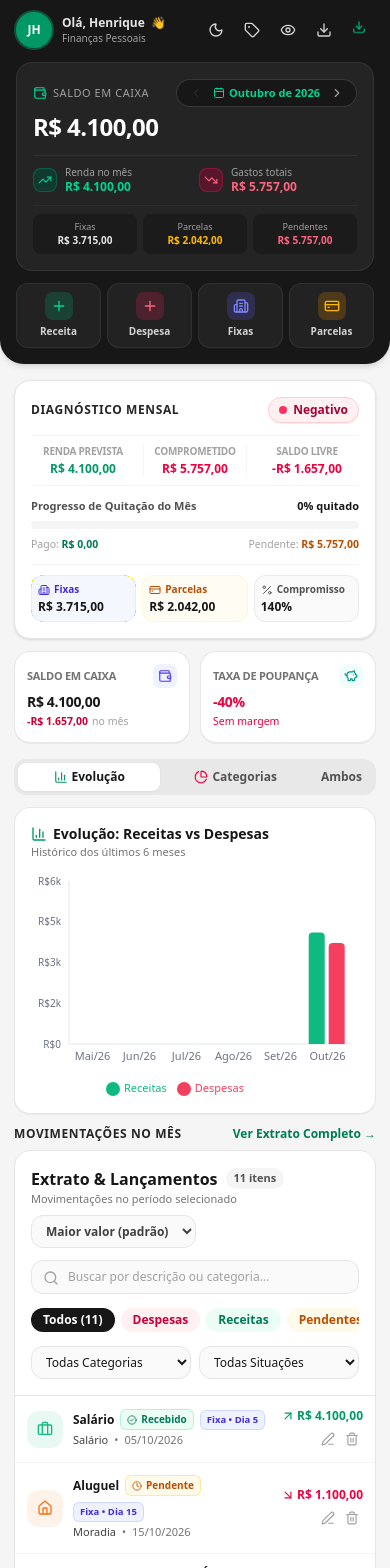
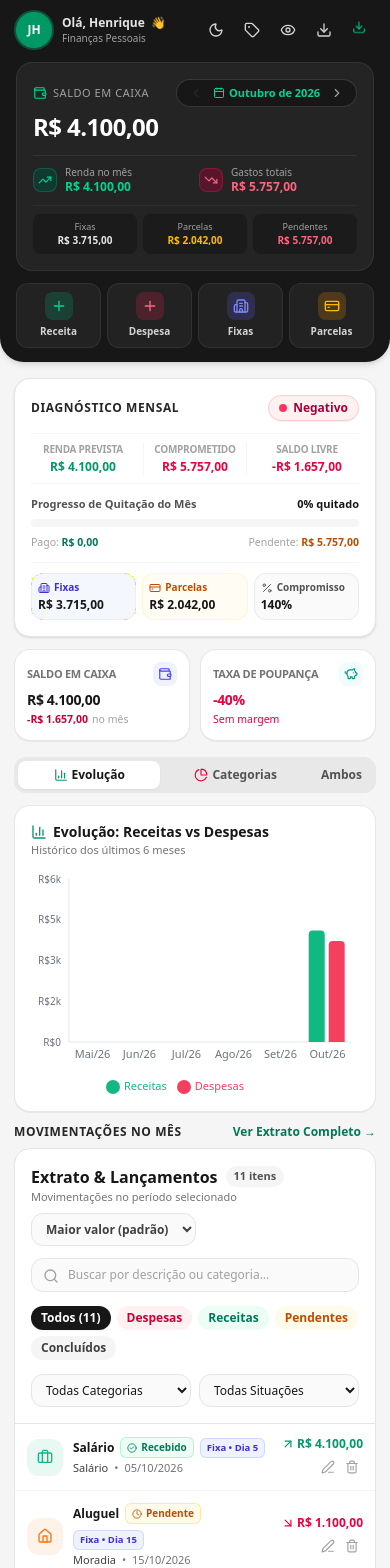
Before and after one commit to jhenriquedm/app-gestao-financeira-oficial, a React (Vite) app: page / in a window 390 px wide. Shown: the top 1568 px of the page. Built offline with nearby package versions, Linux system fonts and the light colour scheme.

Commit message:
feat: show balance card only on overview tab, improve modal contrast and filters

```diff
--- a/src/App.tsx
+++ b/src/App.tsx
@@ -727,6 +727,7 @@ export const App: React.FC = () => {
 
       {/* Mobile App Header with Month Selector Dropdown, Dark Mode & Categories */}
       <MobileHeader
+        activeTab={activeTab}
         currentYearMonth={currentYearMonth}
         onMonthChange={setCurrentYearMonth}
         summary={monthlySummary}
--- a/src/components/MobileHeader.tsx
+++ b/src/components/MobileHeader.tsx
@@ -24,6 +24,7 @@ import { AppNavTab } from './MobileBottomNav';
 import { PWAInstallButton } from './PWAInstallButton';
 
 interface MobileHeaderProps {
+  activeTab: AppNavTab;
   currentYearMonth: string;
   onMonthChange: (yearMonth: string) => void;
   summary: MonthlySummary;
@@ -57,6 +58,7 @@ const AVAILABLE_MONTHS = [
 ];
 
 export const MobileHeader: React.FC<MobileHeaderProps> = ({
+  activeTab,
   currentYearMonth,
   onMonthChange,
   summary,
@@ -102,12 +104,13 @@ export const MobileHeader: React.FC<MobileHeaderProps> = ({
   };
 
   const isBaseMonth = currentYearMonth === '2026-10';
+  const isOverview = activeTab === 'overview';
 
   return (
-    <div id="mobile-header-root" className="bg-neutral-900 text-white pt-3 pb-4 px-4 rounded-b-3xl shadow-md">
+    <div id="mobile-header-root" className="bg-neutral-900 text-white pt-3 pb-3.5 px-4 rounded-b-3xl shadow-md transition-all duration-200">
 
       {/* Top Bar: User Greeting & Quick Settings */}
-      <div className="flex items-center justify-between gap-2 mb-3.5">
+      <div className={`flex items-center justify-between gap-2 ${isOverview ? 'mb-3.5' : 'mb-0'}`}>
         <div className="flex items-center gap-2.5">
           <div className="w-9 h-9 rounded-full bg-emerald-600 text-white font-bold text-xs flex items-center justify-center ring-2 ring-emerald-400/30 shadow-xs">
             JH
@@ -121,8 +124,46 @@ export const MobileHeader: React.FC<MobileHeaderProps> = ({
           </div>
         </div>
 
-        {/* Action icons */}
+        {/* Action icons & Month Navigator (when not on overview) */}
         <div className="flex items-center gap-1">
+          {/* Month selector pill in top bar when not in Overview */}
+          {!isOverview && (
+            <div className="flex items-center bg-neutral-800/90 rounded-full px-1.5 py-0.5 border border-neutral-700/80 mr-0.5">
+              <button
+                id="header-sub-prev-month"
+                onClick={handlePrevMonth}
+                disabled={currentYearMonth <= '2026-10'}
+                className={`p-1 rounded-full transition-colors ${
+                  currentYearMonth <= '2026-10'
+                    ? 'text-neutral-600 opacity-30 cursor-not-allowed'
+                    : 'text-neutral-400 hover:text-white cursor-pointer'
+                }`}
+                title={currentYearMonth <= '2026-10' ? 'Início: Outubro de 2026' : 'Mês anterior'}
+              >
+                <ChevronLeft className="w-3 h-3" />
+              </button>
+
+              <button
+                id="header-sub-open-month-list"
+                onClick={() => setIsMonthPickerOpen(true)}
+                className="flex items-center gap-1 text-[10px] font-semibold text-emerald-400 hover:text-emerald-300 px-1 py-0.5 rounded-full hover:bg-neutral-700/60 transition-colors cursor-pointer"
+                title="Clique para selecionar o mês"
+              >
+                <Calendar className="w-2.5 h-2.5 text-emerald-400" />
+                <span className="truncate max-w-[85px] sm:max-w-none">{formatMonthYear(currentYearMonth)}</span>
+              </button>
+
+              <button
+                id="header-sub-next-month"
+                onClick={handleNextMonth}
+                className="p-1 text-neutral-400 hover:text-white transition-colors cursor-pointer"
+                title="Próximo mês"
+              >
+                <ChevronRight className="w-3 h-3" />
+              </button>
+            </div>
+          )}
+
           {onToggleDarkMode && (
             <button
               id="btn-mobile-toggle-theme"
@@ -147,6 +188,7 @@ export const MobileHeader: React.FC<MobileHeaderProps> = ({
             </button>
           )}
 
+          {isOverview && (
             <button
               id="btn-mobile-toggle-privacy"
               onClick={onToggleBalancePrivacy}
@@ -156,6 +198,7 @@ export const MobileHeader: React.FC<MobileHeaderProps> = ({
             >
               {isBalanceHidden ? <EyeOff className="w-4 h-4 text-emerald-400" /> : <Eye className="w-4 h-4" />}
             </button>
+          )}
 
           <button
             id="btn-mobile-export"
@@ -171,7 +214,8 @@ export const MobileHeader: React.FC<MobileHeaderProps> = ({
         </div>
       </div>
 
-      {/* Hero Balance Card */}
+      {/* Hero Balance Card - Rendered ONLY in 'Início' (overview tab) */}
+      {isOverview && (
         <div
           id="mobile-balance-card"
           className="bg-neutral-800/90 border border-neutral-700/60 rounded-2xl p-4 backdrop-blur-xs shadow-xs"
@@ -288,8 +332,10 @@ export const MobileHeader: React.FC<MobileHeaderProps> = ({
             </div>
           </div>
         </div>
+      )}
 
-      {/* Quick Action Navigation Chips */}
+      {/* Quick Action Navigation Chips - Rendered ONLY in 'Início' (overview tab) */}
+      {isOverview && (
         <div className="grid grid-cols-4 gap-1.5 mt-3">
           <button
             id="btn-quick-new-income"
@@ -335,6 +381,7 @@ export const MobileHeader: React.FC<MobileHeaderProps> = ({
             <span className="text-[10px] font-semibold text-neutral-300">Parcelas</span>
           </button>
         </div>
+      )}
 
       {/* Month Selection Modal / Sheet */}
       {isMonthPickerOpen && (
--- a/src/components/TransactionList.tsx
+++ b/src/components/TransactionList.tsx
@@ -157,13 +157,13 @@ export const TransactionList: React.FC<TransactionListProps> = ({
           )}
         </div>
 
-        {/* Quick Filter Chips (Scrollable horizontal, clean) */}
-        <div id="tx-quick-filter-chips" className="flex items-center gap-1.5 overflow-x-auto no-scrollbar py-0.5">
+        {/* Quick Filter Chips (Responsive Wrap & Scroll-safe) */}
+        <div id="tx-quick-filter-chips" className="flex items-center gap-1.5 flex-wrap py-0.5">
           <button
             onClick={() => { setTypeFilter('all'); setStatusFilter('all'); }}
-            className={`px-3 py-1 rounded-full text-xs font-semibold whitespace-nowrap transition-colors cursor-pointer ${
+            className={`px-2.5 py-1 rounded-full text-xs font-semibold whitespace-nowrap transition-colors cursor-pointer ${
               typeFilter === 'all' && statusFilter === 'all'
-                ? 'bg-neutral-900 text-white dark:bg-neutral-100 dark:text-neutral-900'
+                ? 'bg-neutral-900 text-white dark:bg-neutral-100 dark:text-neutral-900 shadow-xs'
                 : 'bg-neutral-100 dark:bg-neutral-800 text-neutral-600 dark:text-neutral-300 hover:bg-neutral-200 dark:hover:bg-neutral-700'
             }`}
           >
@@ -172,9 +172,9 @@ export const TransactionList: React.FC<TransactionListProps> = ({
 
           <button
             onClick={() => { setTypeFilter('expense'); }}
-            className={`px-3 py-1 rounded-full text-xs font-semibold whitespace-nowrap transition-colors cursor-pointer ${
+            className={`px-2.5 py-1 rounded-full text-xs font-semibold whitespace-nowrap transition-colors cursor-pointer ${
               typeFilter === 'expense'
-                ? 'bg-rose-600 text-white'
+                ? 'bg-rose-600 text-white shadow-xs'
                 : 'bg-rose-50 dark:bg-rose-950/50 text-rose-700 dark:text-rose-300 hover:bg-rose-100'
             }`}
           >
@@ -183,9 +183,9 @@ export const TransactionList: React.FC<TransactionListProps> = ({
 
           <button
             onClick={() => { setTypeFilter('income'); }}
-            className={`px-3 py-1 rounded-full text-xs font-semibold whitespace-nowrap transition-colors cursor-pointer ${
+            className={`px-2.5 py-1 rounded-full text-xs font-semibold whitespace-nowrap transition-colors cursor-pointer ${
               typeFilter === 'income'
-                ? 'bg-emerald-600 text-white'
+                ? 'bg-emerald-600 text-white shadow-xs'
                 : 'bg-emerald-50 dark:bg-emerald-950/50 text-emerald-700 dark:text-emerald-300 hover:bg-emerald-100'
             }`}
           >
@@ -194,9 +194,9 @@ export const TransactionList: React.FC<TransactionListProps> = ({
 
           <button
             onClick={() => { setStatusFilter(statusFilter === 'pending' ? 'all' : 'pending'); }}
-            className={`px-3 py-1 rounded-full text-xs font-semibold whitespace-nowrap transition-colors cursor-pointer ${
+            className={`px-2.5 py-1 rounded-full text-xs font-semibold whitespace-nowrap transition-colors cursor-pointer ${
               statusFilter === 'pending'
-                ? 'bg-amber-600 text-white'
+                ? 'bg-amber-600 text-white shadow-xs'
                 : 'bg-amber-50 dark:bg-amber-950/50 text-amber-700 dark:text-amber-300 hover:bg-amber-100'
             }`}
           >
@@ -205,9 +205,9 @@ export const TransactionList: React.FC<TransactionListProps> = ({
 
           <button
             onClick={() => { setStatusFilter(statusFilter === 'completed' ? 'all' : 'completed'); }}
-            className={`px-3 py-1 rounded-full text-xs font-semibold whitespace-nowrap transition-colors cursor-pointer ${
+            className={`px-2.5 py-1 rounded-full text-xs font-semibold whitespace-nowrap transition-colors cursor-pointer ${
               statusFilter === 'completed'
-                ? 'bg-neutral-800 text-white dark:bg-neutral-200 dark:text-neutral-900'
+                ? 'bg-neutral-800 text-white dark:bg-neutral-200 dark:text-neutral-900 shadow-xs'
                 : 'bg-neutral-100 dark:bg-neutral-800 text-neutral-700 dark:text-neutral-300 hover:bg-neutral-200'
             }`}
           >
--- a/src/components/TransactionModal.tsx
+++ b/src/components/TransactionModal.tsx
@@ -366,7 +366,7 @@ export const TransactionModal: React.FC<TransactionModalProps> = ({
 
                   {isFixed && (
                     <div className="pt-1.5 border-t border-indigo-100 flex items-center justify-between gap-2">
-                      <label className="text-[11px] font-semibold text-indigo-900">
+                      <label className="text-[11px] font-bold text-indigo-950">
                         Dia de Vencimento no Mês:
                       </label>
                       <input
@@ -376,8 +376,22 @@ export const TransactionModal: React.FC<TransactionModalProps> = ({
                         maxLength={2}
                         placeholder="Ex: 15"
                         value={dueDay}
-                        onChange={(e) => setDueDay(e.target.value.replace(/\D/g, '').slice(0, 2))}
-                        className="w-20 px-2 py-1 text-xs font-bold text-center bg-white border border-indigo-200 rounded-lg focus:outline-none focus:ring-1 focus:ring-indigo-500"
+                        onChange={(e) => {
+                          const digitsOnly = e.target.value.replace(/\D/g, '').slice(0, 2);
+                          if (!digitsOnly) {
+                            setDueDay('');
+                            return;
+                          }
+                          const num = parseInt(digitsOnly, 10);
+                          if (num > 31) {
+                            setDueDay('31');
+                          } else if (num < 1) {
+                            setDueDay('1');
+                          } else {
+                            setDueDay(digitsOnly);
+                          }
+                        }}
+                        className="w-20 px-2 py-1.5 text-xs font-black text-neutral-900 bg-white border-2 border-indigo-300 focus:border-indigo-600 rounded-lg focus:outline-hidden shadow-xs text-center"
                       />
                     </div>
                   )}
```
Also changed, not shown: src/components/InstallmentModal.tsx (+24 -8 lines). Lines whose indentation alone changed are shown as unchanged.
